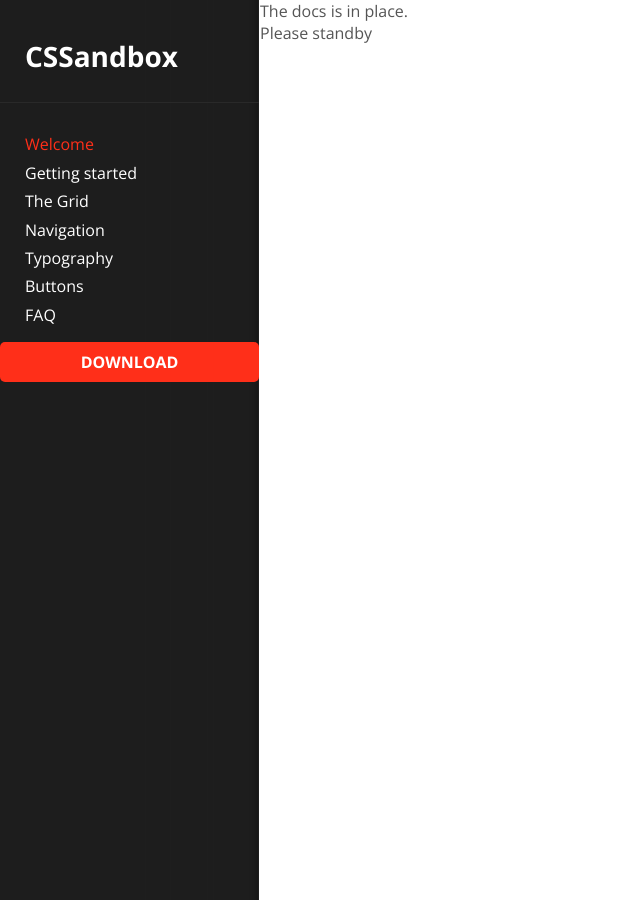
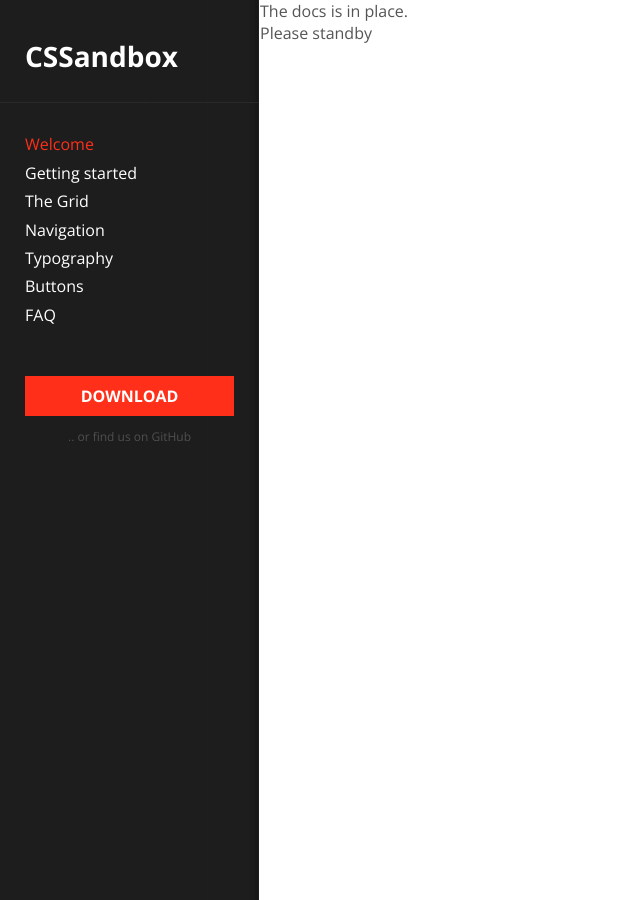
Before and after one commit to ThePixelSandbox/CSSandbox, a Jekyll site: the page built from docs/index.html, in a window 1280 px wide. Shown: the whole page, without its empty margins (0-640 px from the left). Built offline with Jekyll 4.4.1, drawn with Linux system fonts in a browser that asks for light colours.

Commit message:
Docs sidebar preparations

```diff
--- a/docs/_includes/sidebar.html
+++ b/docs/_includes/sidebar.html
@@ -11,4 +11,5 @@
 
 <div class="download">
 	<div class="button fluid"><a href="#">DOWNLOAD</a></div>
+	<div class="fork-github"><a href="https://github.com/ThePixelSandbox/CSSandbox/" title="Find us on GitHub" target="_blank">.. or find us on GitHub</a></div>
 </div>
--- a/docs/public/css/docs.css
+++ b/docs/public/css/docs.css
@@ -1010,18 +1010,23 @@ ul li {
 
 a {
   color: black;
-  text-decoration: underline; }
+  text-decoration: underline;
+  -webkit-transition: color 200ms ease-in;
+  -moz-transition: color 200ms ease-in;
+  -ms-transition: color 200ms ease-in;
+  -o-transition: color 200ms ease-in;
+  transition: color 200ms ease-in; }
   a:hover, a:focus {
-    color: #ff2f19;
-    -webkit-transition: color 200ms ease-in;
-    -moz-transition: color 200ms ease-in;
-    -ms-transition: color 200ms ease-in;
-    -o-transition: color 200ms ease-in;
-    transition: color 200ms ease-in; }
+    color: #ff2f19; }
   a:visited {
     color: black; }
   a.active {
     color: #ff2f19; }
+  a.noTransition {
+    -moz-transition: none;
+    -webkit-transition: none;
+    -o-transition: all 0 none;
+    transition: none; }
 
 .sidebar.fixed {
   position: fixed; }
@@ -1053,6 +1058,12 @@ input[type="button"] {
   input[type="button"] a {
     color: white;
     text-decoration: none !important; }
+  .button.noTransition,
+  input[type="button"].noTransition {
+    -moz-transition: none;
+    -webkit-transition: none;
+    -o-transition: all 0 none;
+    transition: none; }
   .button.small,
   input[type="button"].small {
     min-height: 1.875rem;
@@ -1148,6 +1159,17 @@ body {
           color: #ff2f19; }
         .sidebar.menu ul > li > a.active {
           color: #ff2f19; }
+  .sidebar.menu .download {
+    margin: 3.125em 1.5625em 0 1.5625em; }
+    .sidebar.menu .download > .button {
+      border-radius: 0; }
+    .sidebar.menu .download > .fork-github {
+      text-align: center;
+      font-size: 0.75em;
+      padding: 0.625rem 0; }
+      .sidebar.menu .download > .fork-github > a {
+        text-decoration: none;
+        color: #4f4f4f; }
 
 .sidebar.content {
   margin: 0 0 0 16.25em; }
--- a/scss/cssandbox/_typography.scss
+++ b/scss/cssandbox/_typography.scss
@@ -29,8 +29,6 @@ a {
 	color: $link-color;
 	text-decoration: $link-decoration;
 
-	@include transition(color, 200ms, ease-in);
-
 	&:hover,
 	&:focus {
 		color: $link-active-color;
@@ -41,4 +39,7 @@ a {
 	&.active {
 		color: $link-active-color;
 	}
+
+	@include transition(color, 200ms, ease-in);
+
 }
```
Also changed, not shown: docs/_scss/docs.scss (+16 -0 lines).
